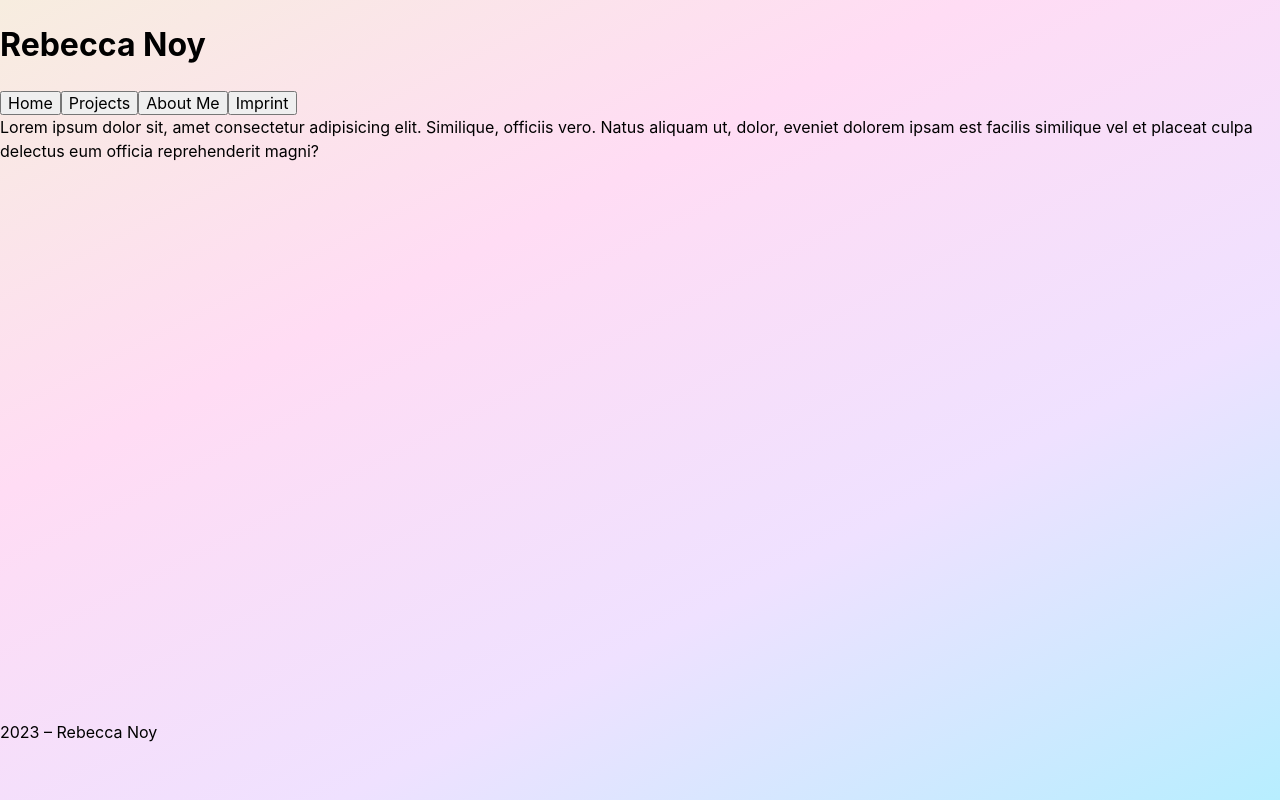
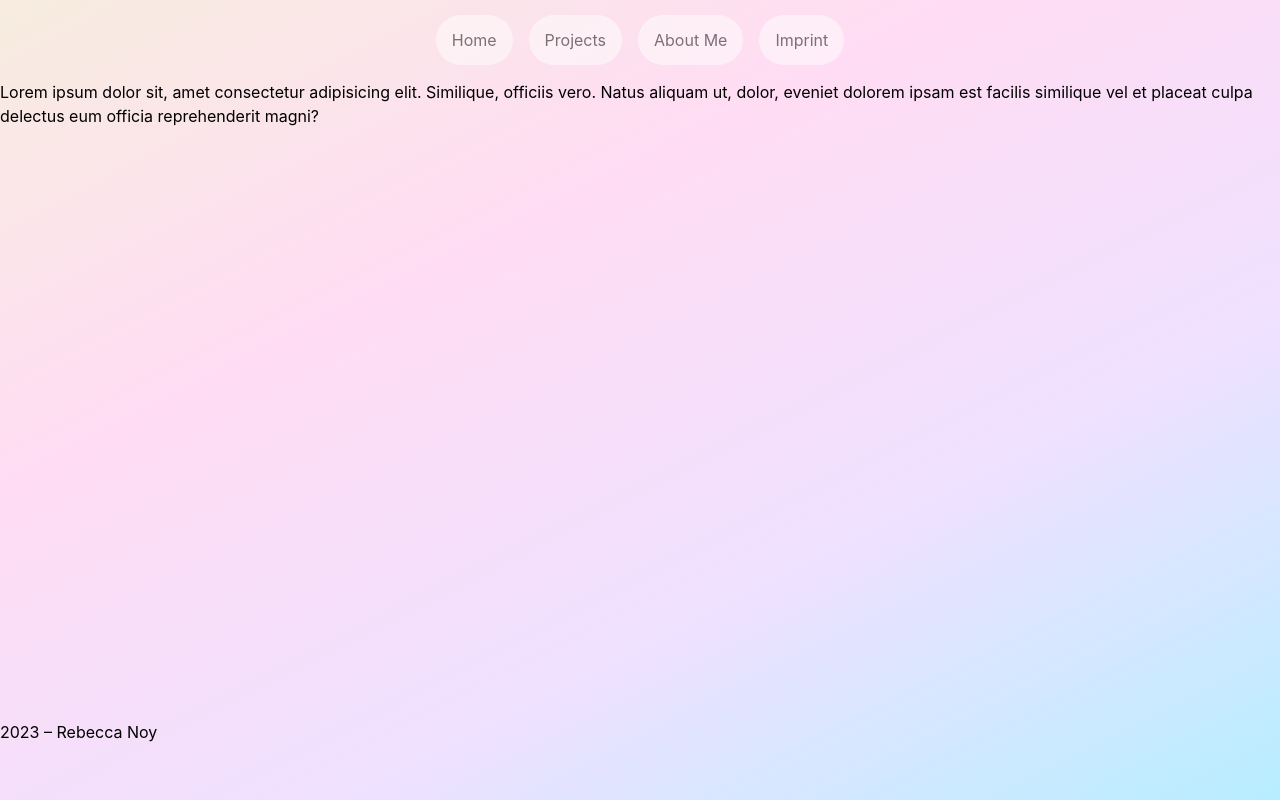
Before and after one commit to extra-jalapenos/individual-portfolio, a React (Vite) app: page / in a window 1280 px wide. Built offline with nearby package versions, Linux system fonts and the light colour scheme.

Commit message:
CSS for header nav

```diff
--- a/src/App.css
+++ b/src/App.css
@@ -19,6 +19,8 @@
 
 header {
   grid-area: "header";
+  display: grid;
+  place-content: center;
 }
 
 .main {
--- a/src/App.jsx
+++ b/src/App.jsx
@@ -2,6 +2,7 @@ import { useState } from 'react'
 import { Routes, Route } from "react-router-dom"
 import "normalize.css"
 import './App.css'
+import "./css/header.css"
 import Header from './components/Header'
 import Home from './components/Home'
 import Imprint from './components/Imprint'
--- a/src/components/Header.jsx
+++ b/src/components/Header.jsx
@@ -1,4 +1,4 @@
-import { Link, useNavigate } from "react-router-dom"
+import { useNavigate } from "react-router-dom"
 
 function HeaderItem ({name, url}) {
   const navigate = useNavigate()
@@ -12,7 +12,6 @@ function HeaderItem ({name, url}) {
 export default function Header () {
   return (
     <header>
-      <h1>Rebecca Noy</h1>
       <nav>
         <HeaderItem name="Home" url="/"/>
         <HeaderItem name="Projects" url="/projects"/>
--- /dev/null
+++ b/src/css/Header.css
@@ -0,0 +1,19 @@
+nav {
+  display: grid;
+  grid-gap: 1em;
+  grid-auto-flow: column;
+  grid-template-columns: repeat(auto-fill, minmax(min-content, 0.2fr));
+}
+
+nav button {
+  border-radius: 2em;
+  padding: 1em 1em;
+  /* margin: 0 1em; */
+  background-color: rgba(255,255,255,1);
+  border: none;
+  opacity: 0.5;
+}
+
+nav button:hover {
+  opacity: 1;
+}
```
